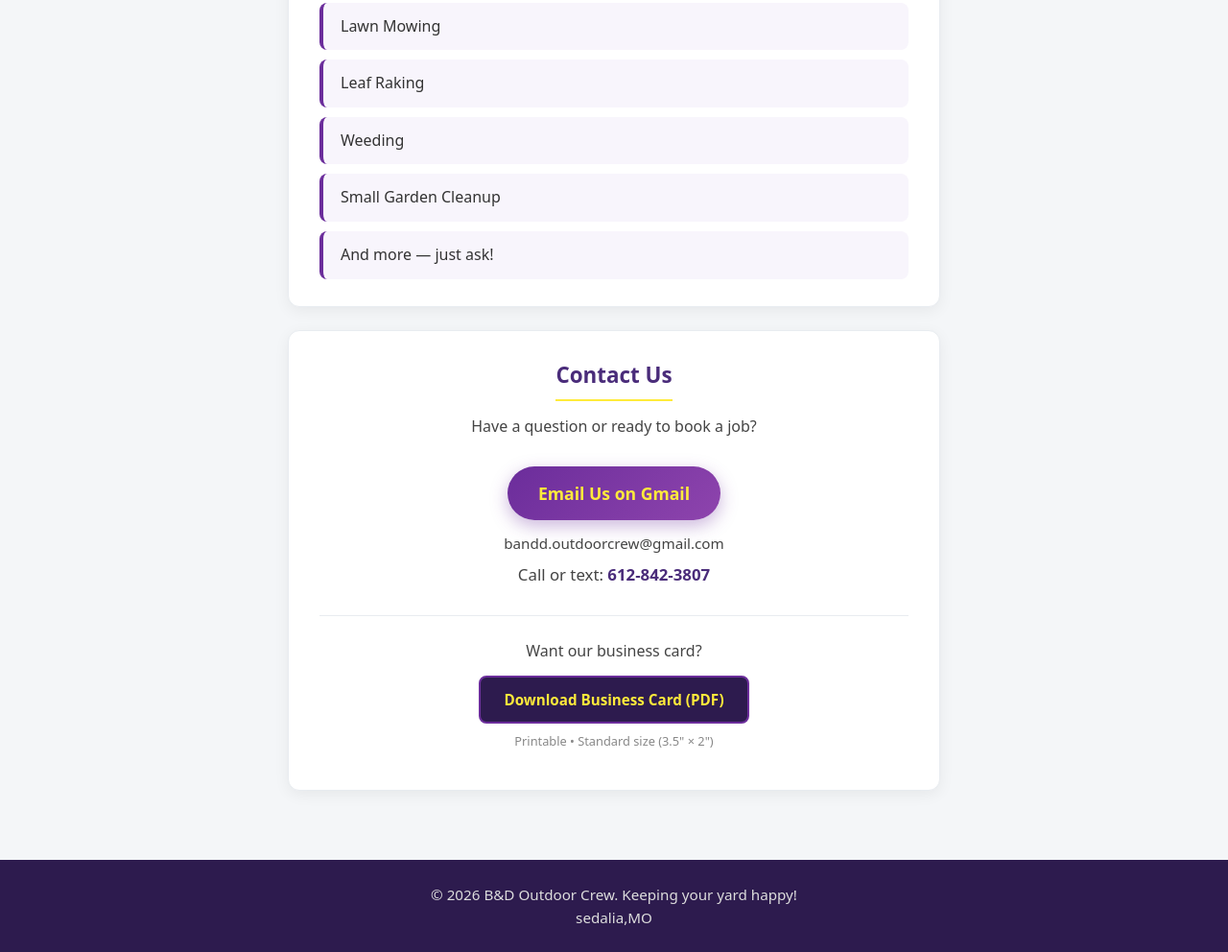
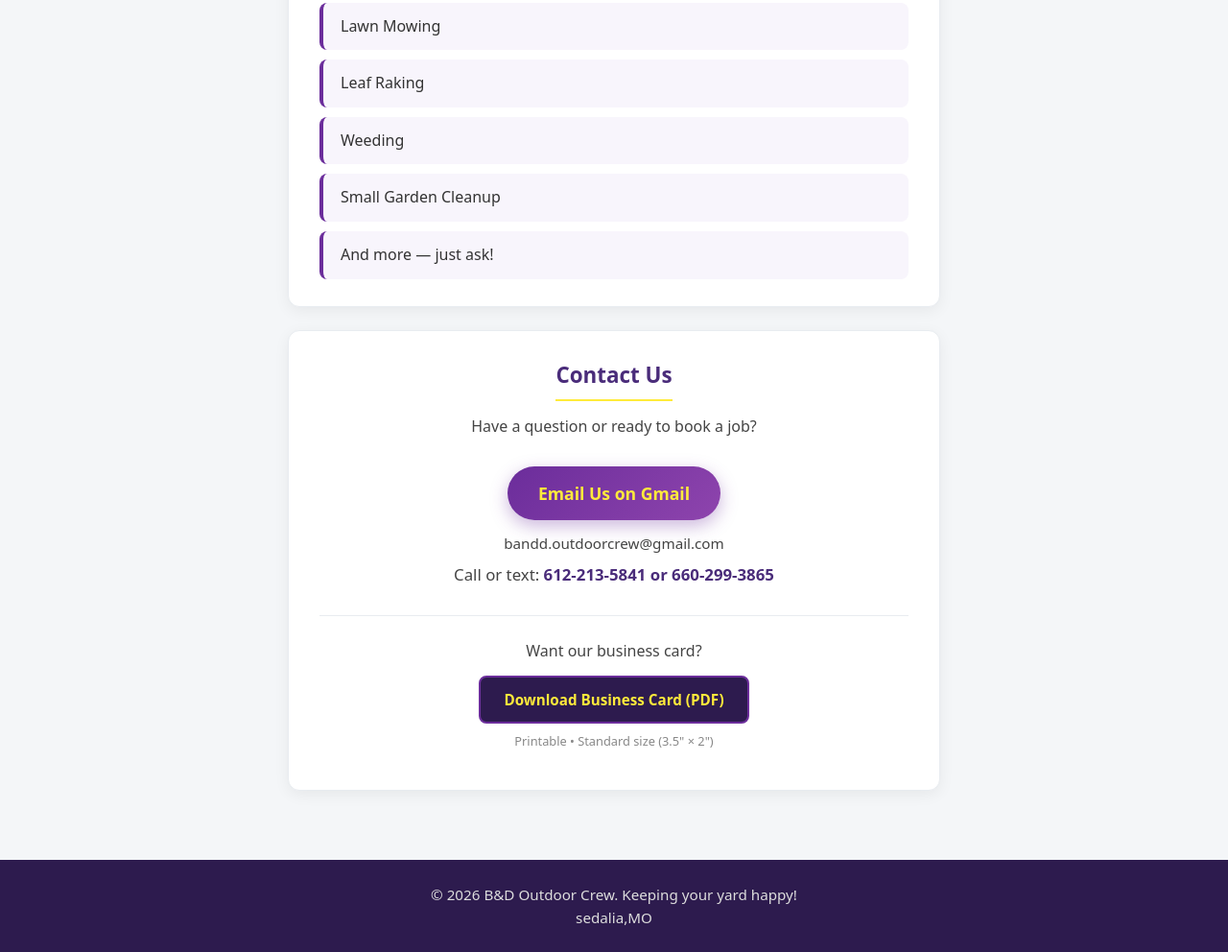
Before and after one commit to denisiscool987-blip/B-D, a plain HTML site: page index.html in a window 1280 px wide. Shown: the part 859-1851 px from the top of the page at 96% size. Drawn offline with Linux system fonts and the light colour scheme.

Commit message:
Update index.html

```diff
--- a/index.html
+++ b/index.html
@@ -44,7 +44,7 @@
             </a>
 
             <p class="email-address">bandd.outdoorcrew@gmail.com</p>
-            <p class="phone">Call or text: <strong>612-842-3807</strong></p>
+            <p class="phone">Call or text: <strong>612-213-5841 or 660-299-3865</strong></p>
 
             <div class="card-download">
                 <p>Want our business card?</p>
```
